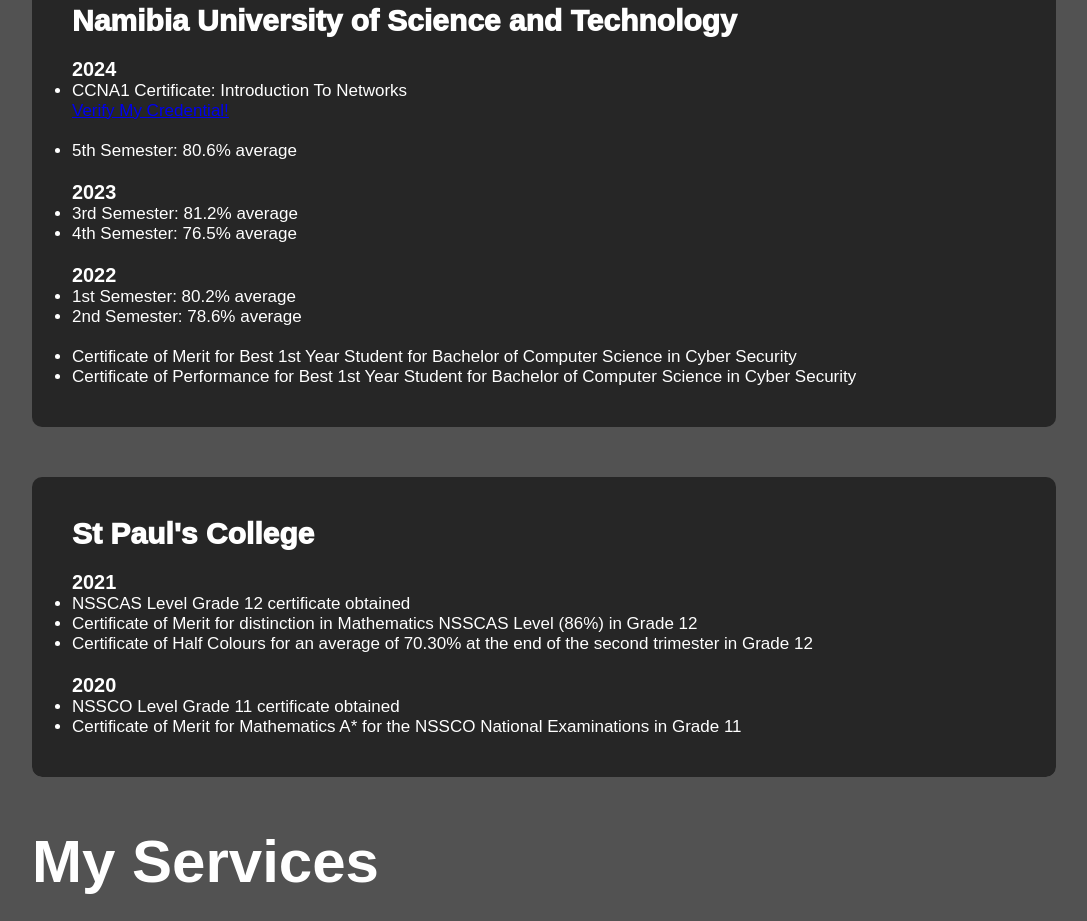
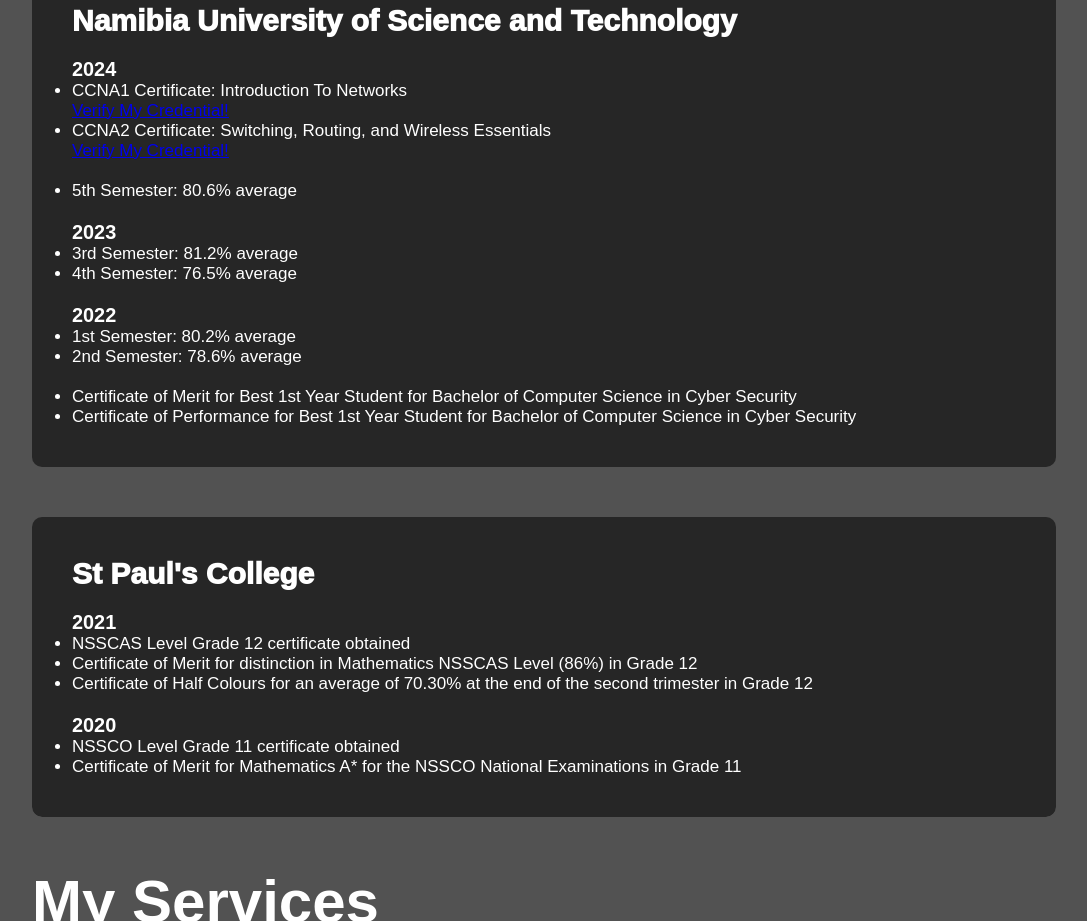
Before and after one commit to ShaliAndrew/Personal-Portfolio, a plain HTML site: page index.html in a window 1280 px wide. Shown: the part 1660-2581 px from the top of the page, without its empty margins (96-1183 px from the left). Drawn offline with Linux system fonts and the light colour scheme.

Commit message:
Update index.html

```diff
--- a/index.html
+++ b/index.html
@@ -89,8 +89,10 @@
                 <h2>Namibia University of Science and Technology</h2><br>
                 <h3>2024</h3>
                     <ul>
-                       <li>CCNA1 Certificate: Introduction To Networks</li>
+                        <li>CCNA1 Certificate: Introduction To Networks</li>
                         <a href="https://www.credly.com/badges/b11f28e1-e3e9-475f-be19-b03bab864ca3/public_url">Verify My Credential!</a>
+                        <li>CCNA2 Certificate: Switching, Routing, and Wireless Essentials</li>
+                        <a href="https://www.credly.com/badges/fb1a9d55-1c09-43c3-8c43-ece183db413a/public_url">Verify My Credential!</a>
                         <br>
                         <br>
                         <li>5th Semester: 80.6% average</li>
```
